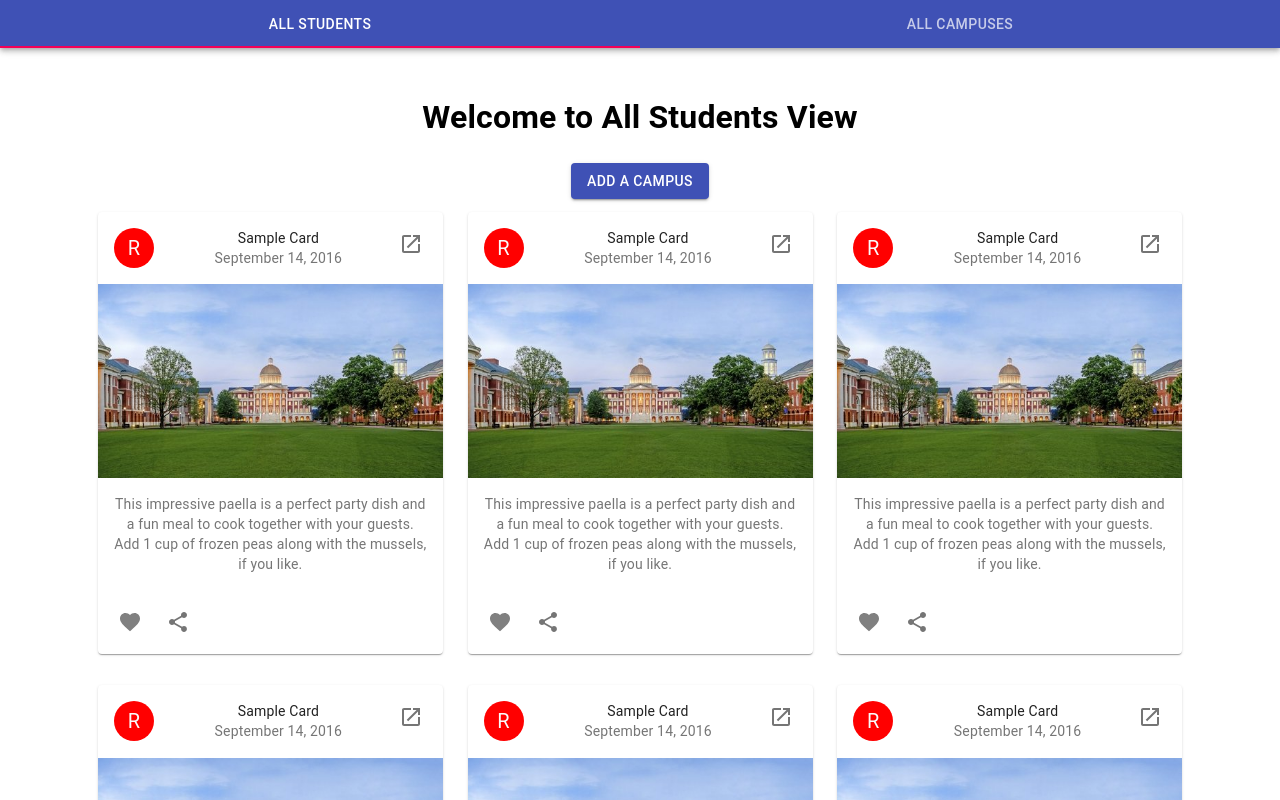
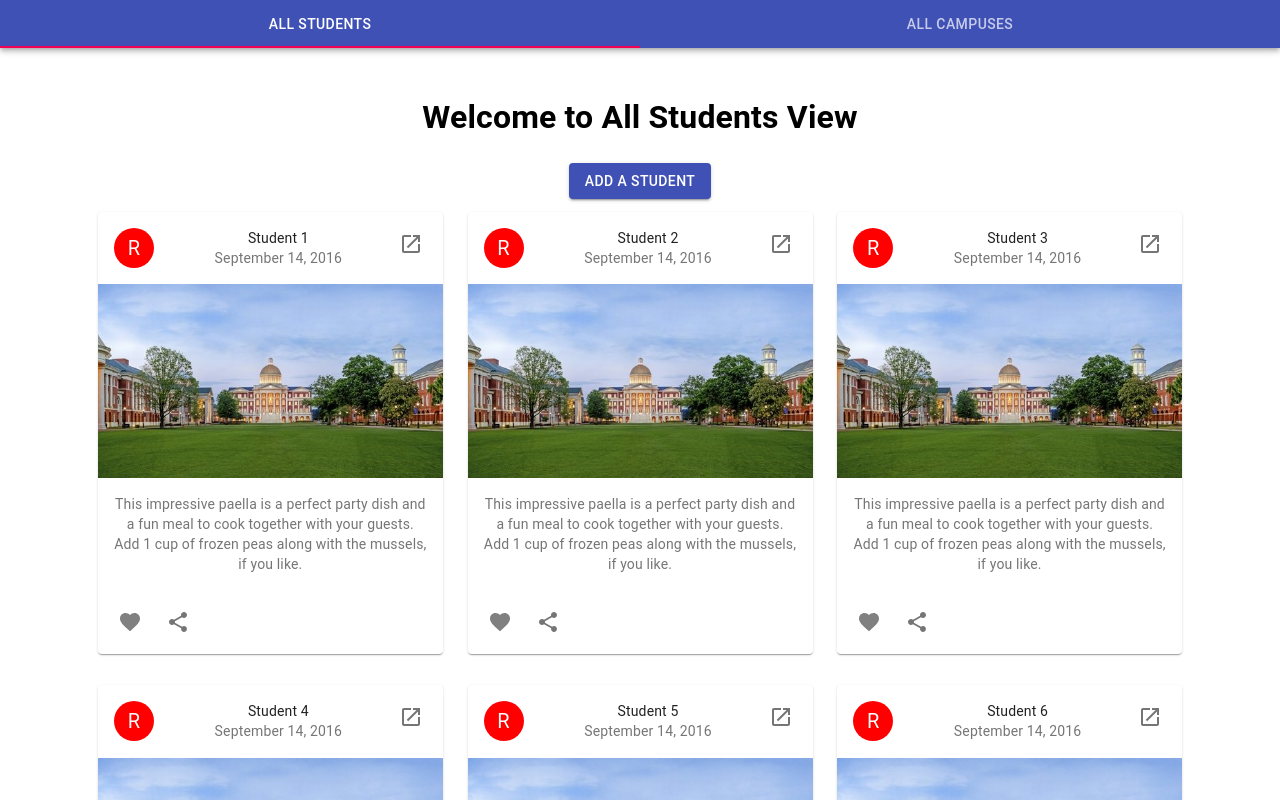
Before and after one commit to Naveed-Naqi/TTP_CRUD_APP, a React (Create React App) app: page / in a window 1280 px wide. Shown: the top 800 px of the page. Built offline with nearby package versions, Linux system fonts and the light colour scheme.

Commit message:
Outlined future plans in comments of Student folder

```diff
--- a/src/App.js
+++ b/src/App.js
@@ -2,7 +2,6 @@ import React from 'react';
 import "./App.css";
 import { BrowserRouter as Router, Route, Switch } from "react-router-dom";
 import TabNavigation from "./components/layout/TabNavigation";
-import AllStudents from './components/students/AllStudents';
 import SingleStudent from './components/students/SingleStudent';
 import SingleCampus from './components/campuses/SingleCampus';
 
@@ -12,7 +11,6 @@ function App() {
         <div>
             <Switch>
                 <Route exact path ="/" component={TabNavigation} />
-                <Route exact path ="/students" component={AllStudents} />
                 <Route exact path ="/students/:id" component={SingleStudent} />
                 <Route exact path ="/campuses/:id" component={SingleCampus} />
             </Switch>
--- a/src/components/campuses/AddCampusModal.js
+++ b/src/components/campuses/AddCampusModal.js
@@ -57,7 +57,7 @@ export default function AddCampusModal() {
         >
             <Fade in={open}>
                 <div className={classes.paper}>
-            <h2 id="transition-modal-title">Add a Campus</h2>
+                    <h2 id="transition-modal-title">Hello HAHA</h2>
                 </div>
             </Fade>
         </Modal>
--- a/src/components/campuses/AllCampuses.js
+++ b/src/components/campuses/AllCampuses.js
@@ -27,7 +27,11 @@ export default class AllCampuses extends Component {
                 <AddCampusModal></AddCampusModal>
 
                 {campusIds.map( (elem) => {
-                    return <StylishCardDisplay id={elem} variant="campuses" ></StylishCardDisplay>
+                    return <StylishCardDisplay
+                                id={elem}
+                                variant="campuses"
+                                title={elem}
+                            ></StylishCardDisplay>
                 })}
 
             </div>
--- a/src/components/layout/StylishCardDisplay.js
+++ b/src/components/layout/StylishCardDisplay.js
@@ -36,7 +36,7 @@ const StylishCardDisplay = (props) => {
     const [likedStatus, setLikedStatus] = useState(false);
     let history = useHistory();
 
-    const {id, variant} = props;
+    const {id, variant, title} = props;
 
 
     return (
@@ -59,7 +59,7 @@ const StylishCardDisplay = (props) => {
 
                     </IconButton>
                 }
-                title="Sample Card"
+                title={title}
                 subheader="September 14, 2016"
             />
             <CardMedia
--- a/src/components/students/AddStudentModal.js
+++ b/src/components/students/AddStudentModal.js
@@ -18,6 +18,15 @@ const useStyles = makeStyles(theme => ({
     padding: theme.spacing(2, 4, 3),
   },
 }));
+
+/*
+FUTURE PLANS:
+    Create an AddStudentForm Component to place in the Modal.
+    When the AddStudentForm is submitted, the new data gets PUT into the database.
+    It also gets pushed into the state of AllStudents.
+    This casuses the Component to re-render so the new Student will appear on the UI and if you refresh the page,
+    it will still be there because it has been placed in the database.
+*/
 
 export default function AddStudentModal() {
   const classes = useStyles();
@@ -40,7 +49,7 @@ export default function AddStudentModal() {
             color="primary"
             onClick={handleOpen}
         >
-        Add A Campus
+        Add A Student
         </Button>
 
       <Modal
--- a/src/components/students/AllStudents.js
+++ b/src/components/students/AllStudents.js
@@ -13,6 +13,13 @@ const studentIds = [
     "Student 8"
 ];
 
+/*
+FUTURE PLANS:
+    A componentDidMount pull some data from the database.
+    Probabably just the id, name, description and image of the Student.
+    This will take the place of the dummy data we currently have in studentIds.
+*/
+
 export default class AllStudents extends Component {
     render() {
         return (
@@ -24,7 +31,11 @@ export default class AllStudents extends Component {
                 </div>
 
                 {studentIds.map( (elem) => {
-                    return <StylishCardDisplay id={elem} variant="students"></StylishCardDisplay>
+                    return <StylishCardDisplay
+                                id={elem}
+                                variant="students"
+                                title={elem}
+                            ></StylishCardDisplay>
                 })}
 
             </div>
```
Also changed, not shown: src/components/campuses/index.js (added, +7 -0 lines), src/components/students/SingleStudent.js (+5 -2 lines), src/components/students/index.js (added, +7 -0 lines). Lines whose indentation alone changed are shown as unchanged.
